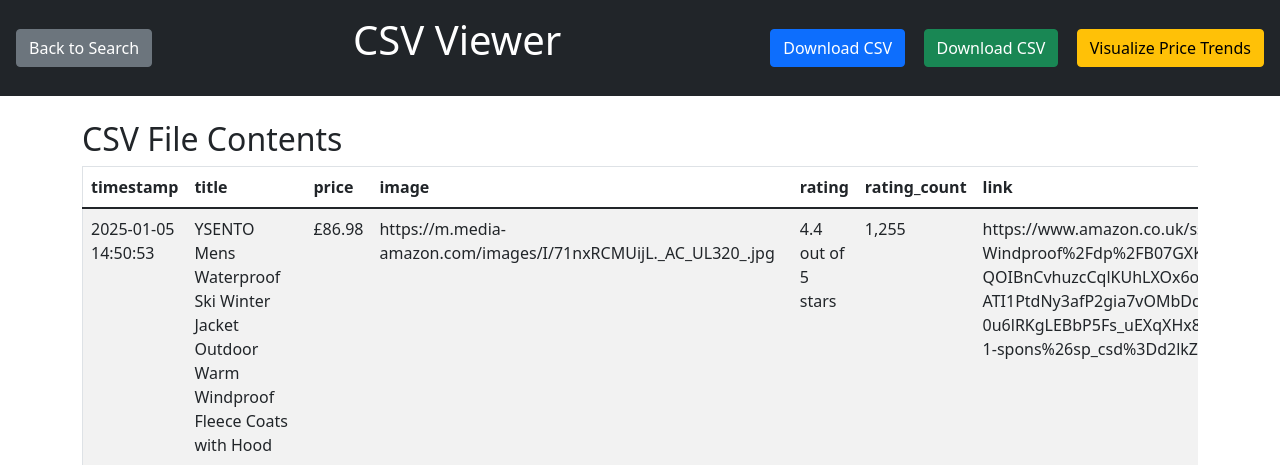
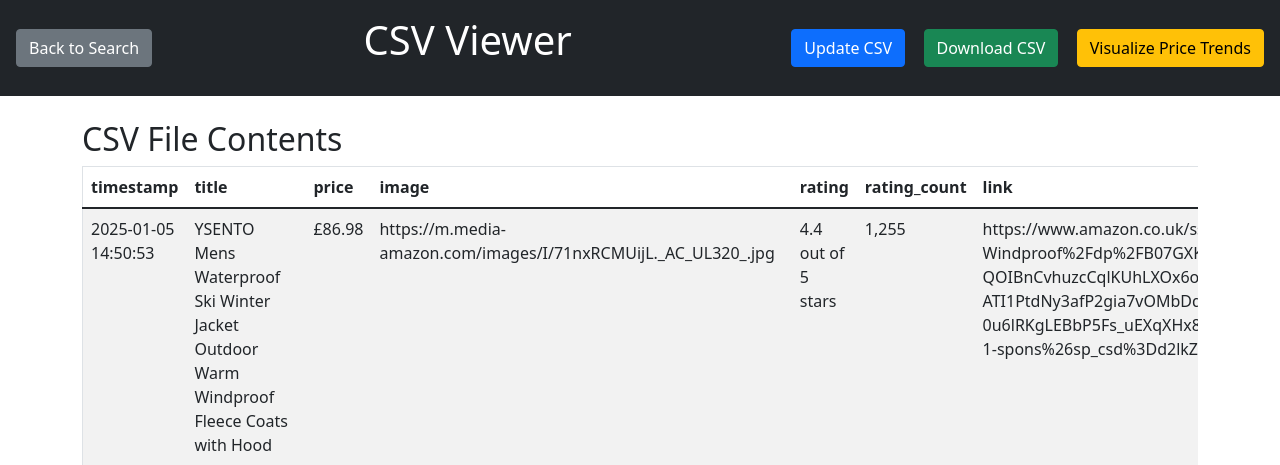
Before and after one commit to CodeShrike/Amazon-Web-Scraper, a Flask app: page /view_csv in a window 1280 px wide. Shown: the top 465 px of the page. Run offline with Flask 3, Linux system fonts and the light colour scheme.

Commit message:
Fixed labels for Update CSV

```diff
--- a/app/templates/csv_view.html
+++ b/app/templates/csv_view.html
@@ -9,7 +9,7 @@
         <h1>CSV Viewer</h1>
     </div>
     <div>
-        <a href="/update_csv" target="_blank" class="btn btn-primary ms-2">Download CSV</a>
+        <a href="/update_csv" target="_blank" class="btn btn-primary ms-2">Update CSV</a>
         <a href="/download_csv" target="_blank" class="btn btn-success ms-2">Download CSV</a>
         <a href="/price_trend_chart" target="_blank" class="btn btn-warning ms-2">Visualize Price Trends</a>
     </div>
--- a/app/templates/price_trend_chart.html
+++ b/app/templates/price_trend_chart.html
@@ -9,7 +9,7 @@
         <h1>Price Trend Chart</h1>
     </div>
     <div>
-        <a href="/update_csv" target="_blank" class="btn btn-primary ms-2">Download CSV</a>
+        <a href="/update_csv" target="_blank" class="btn btn-primary ms-2">Update CSV</a>
         <a href="/view_csv" target="_blank" class="btn btn-info ms-2">View CSV</a>
         <a href="/download_csv" target="_blank" class="btn btn-success ms-2">Download CSV</a>
     </div>
--- a/app/templates/results.html
+++ b/app/templates/results.html
@@ -13,7 +13,7 @@
             <h1>Search Results</h1>
         </div>
         <div>
-            <a href="/update_csv" target="_blank" class="btn btn-primary ms-2">Download CSV</a>
+            <a href="/update_csv" target="_blank" class="btn btn-primary ms-2">Update CSV</a>
             <a href="/view_csv" target="_blank" class="btn btn-info ms-2">View CSV</a>
             <a href="/download_csv" target="_blank" class="btn btn-success ms-2">Download CSV</a>
             <a href="/price_trend_chart" target="_blank" class="btn btn-warning ms-2">Visualize Price Trends</a>
```
